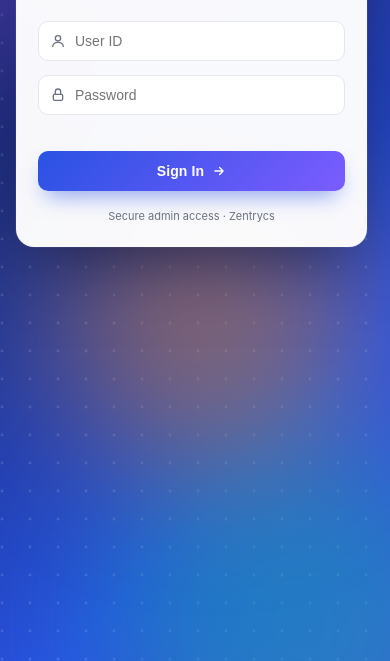
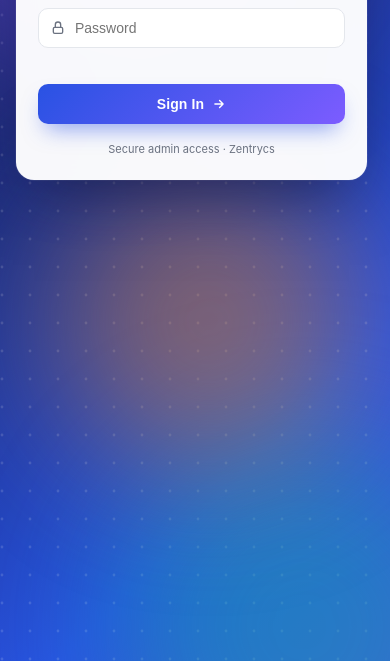
Before and after one commit to Ajitsingh4362/client-management, a website: page public/index.html in a window 390 px wide. Shown: the part 183-844 px from the top of the page. Drawn offline with Linux system fonts and the light colour scheme.

Commit message:
Move mobile login card to the top of the screen
Was vertically offset (margin-top: 8vh), sitting a bit above center.
Now anchored to the top with just enough top padding to clear the
notch/status bar (env(safe-area-inset-top)) on phones that have one.

```diff
--- a/public/index.html
+++ b/public/index.html
@@ -114,7 +114,10 @@
   .login-footer { margin-top: 18px; font-size: 11px; color: var(--muted); }
 
   @media (max-width: 480px) {
-    .login-card { margin: 8vh 16px 0; padding: 30px 22px 24px; }
+    .login-card {
+      margin-left: 16px; margin-right: 16px; margin-bottom: 0; margin-top: 0;
+      padding: 30px 22px 24px; padding-top: max(30px, calc(env(safe-area-inset-top, 0px) + 20px));
+    }
     .float-icon { display: none; }
   }
 
```
